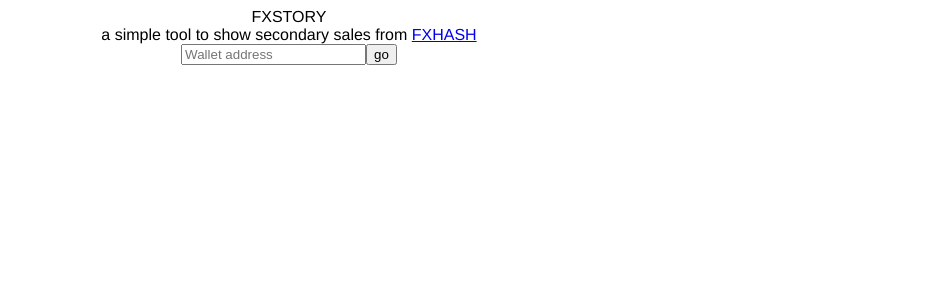
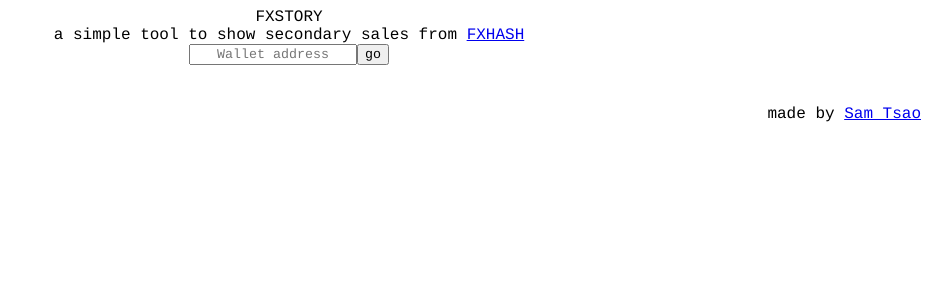
Before and after one commit to sam-tsao/fxstory, a Vue app: page / in a window 1280 px wide. Shown: the top 300 px of the page, without its empty margins (351-1280 px from the left). Built offline with nearby package versions, Linux system fonts and the light colour scheme.

Commit message:
change font, add footer

```diff
--- a/src/App.vue
+++ b/src/App.vue
@@ -2,26 +2,22 @@
   <div id="app">
     <div>FXSTORY</div>
     <router-view/>
+    <footer>
+      made by <a href="https://twitter.com/sam___tsao" target="_blank">Sam Tsao </a>
+    </footer>
   </div>
 </template>
 
 <style>
-#app {
-  font-family: Avenir, Helvetica, Arial, sans-serif;
+* {
+  font-family: Courier, monospace;
   -webkit-font-smoothing: antialiased;
   -moz-osx-font-smoothing: grayscale;
   text-align: center;
 }
 
-#nav {
-  padding: 30px;
-}
-
-#nav a {
-  font-weight: bold;
-}
-
-#nav a.router-link-exact-active {
-  color: #42b983;
+footer {
+  padding-top: 5vh;
+  text-align: right;
 }
 </style>
```
